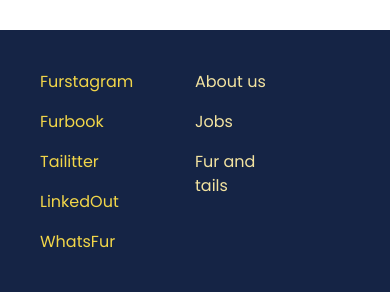
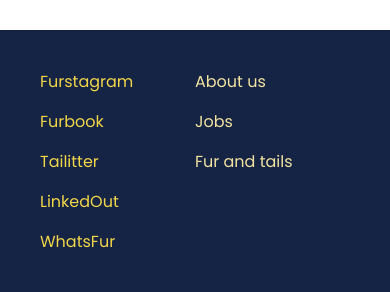
Before and after one commit to KseniiaPrytkova/adopt-them, a React (Vite) app: page / in a window 390 px wide. Shown: the part 2719-3011 px from the top of the page. Built offline with nearby package versions, Linux system fonts and the light colour scheme; no server answers.

Commit message:
fix footer

```diff
--- a/src/Footer.jsx
+++ b/src/Footer.jsx
@@ -24,17 +24,33 @@ const Footer = () => {
     return (
         <footer className="flex flex-wrap justify-start bg-light-darkNavy px-10 pt-10 pb-5 text-white dark:bg-dark-purple sm:justify-around  lg:justify-evenly">
             <ul className="order-1 flex basis-1/2 flex-col space-y-4 text-light-gold dark:text-dark-green sm:basis-1/4 lg:basis-1/6">
-                <li>Furstagram</li>
-                <li>Furbook</li>
-                <li>Tailitter</li>
-                <li>LinkedOut</li>
-                <li>WhatsFur</li>
+                <li>
+                    <a href="https://www.google.com">Furstagram</a>
+                </li>
+                <li>
+                    <a href="https://www.google.com">Furbook</a>
+                </li>
+                <li>
+                    <a href="https://www.google.com">Tailitter</a>
+                </li>
+                <li>
+                    <a href="https://www.google.com">LinkedOut</a>
+                </li>
+                <li>
+                    <a href="https://www.google.com">WhatsFur</a>
+                </li>
             </ul>
 
-            <ul className="order-2 flex basis-1/4 flex-col space-y-4 text-light-paleGold dark:text-dark-paleGreen lg:basis-1/6">
-                <li>About us</li>
-                <li>Jobs</li>
-                <li>Fur and tails</li>
+            <ul className="order-2 flex basis-2/6 flex-col space-y-4 text-light-paleGold dark:text-dark-paleGreen sm:basis-1/4 lg:basis-1/6">
+                <li>
+                    <a href="https://www.google.com">About us</a>
+                </li>
+                <li>
+                    <a href="https://www.google.com">Jobs</a>
+                </li>
+                <li>
+                    <a href="https://www.google.com">Fur and tails</a>
+                </li>
             </ul>
 
             <section className="order-4 flex basis-full flex-col space-y-4 pt-10 lg:basis-2/5 lg:pt-0">
```
